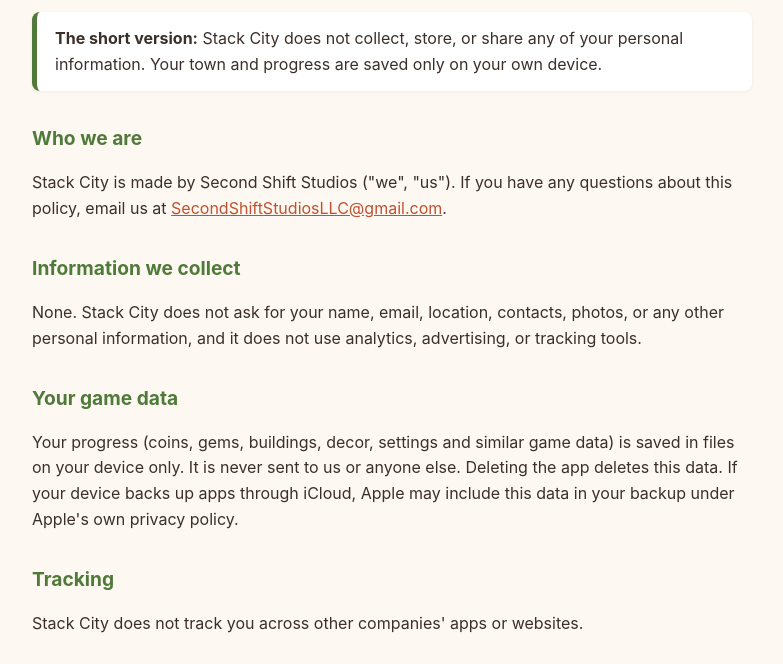
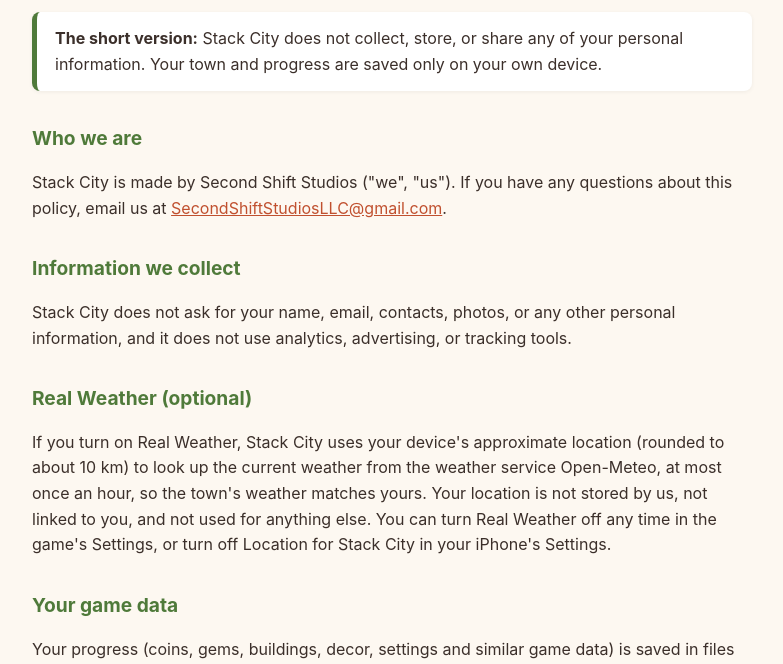
Before and after one commit to Second-Shift-Studios/second-shift-studios.github.io, a plain HTML site: page stackcity/privacy.html in a window 1280 px wide. Shown: the part 136-800 px from the top of the page, without its empty margins (248-1031 px from the left). Drawn offline with Linux system fonts and the light colour scheme.

Commit message:
Update privacy policy and Real Weather details
Clarified privacy policy regarding data collection and added information about Real Weather feature.

```diff
--- a/stackcity/privacy.html
+++ b/stackcity/privacy.html
@@ -31,8 +31,14 @@
   email us at <a href="mailto:SecondShiftStudiosLLC@gmail.com">SecondShiftStudiosLLC@gmail.com</a>.</p>
 
   <h2>Information we collect</h2>
-  <p>None. Stack City does not ask for your name, email, location, contacts, photos, or any other personal
-  information, and it does not use analytics, advertising, or tracking tools.</p>
+  <p>Stack City does not ask for your name, email, contacts, photos, or any other personal information, and it does not
+  use analytics, advertising, or tracking tools.</p>
+
+  <h2>Real Weather (optional)</h2>
+  <p>If you turn on Real Weather, Stack City uses your device's approximate location (rounded to about 10 km) to look up
+  the current weather from the weather service Open-Meteo, at most once an hour, so the town's weather matches yours.
+  Your location is not stored by us, not linked to you, and not used for anything else. You can turn Real Weather off
+  any time in the game's Settings, or turn off Location for Stack City in your iPhone's Settings.</p>
 
   <h2>Your game data</h2>
   <p>Your progress (coins, gems, buildings, decor, settings and similar game data) is saved in files on your
```
